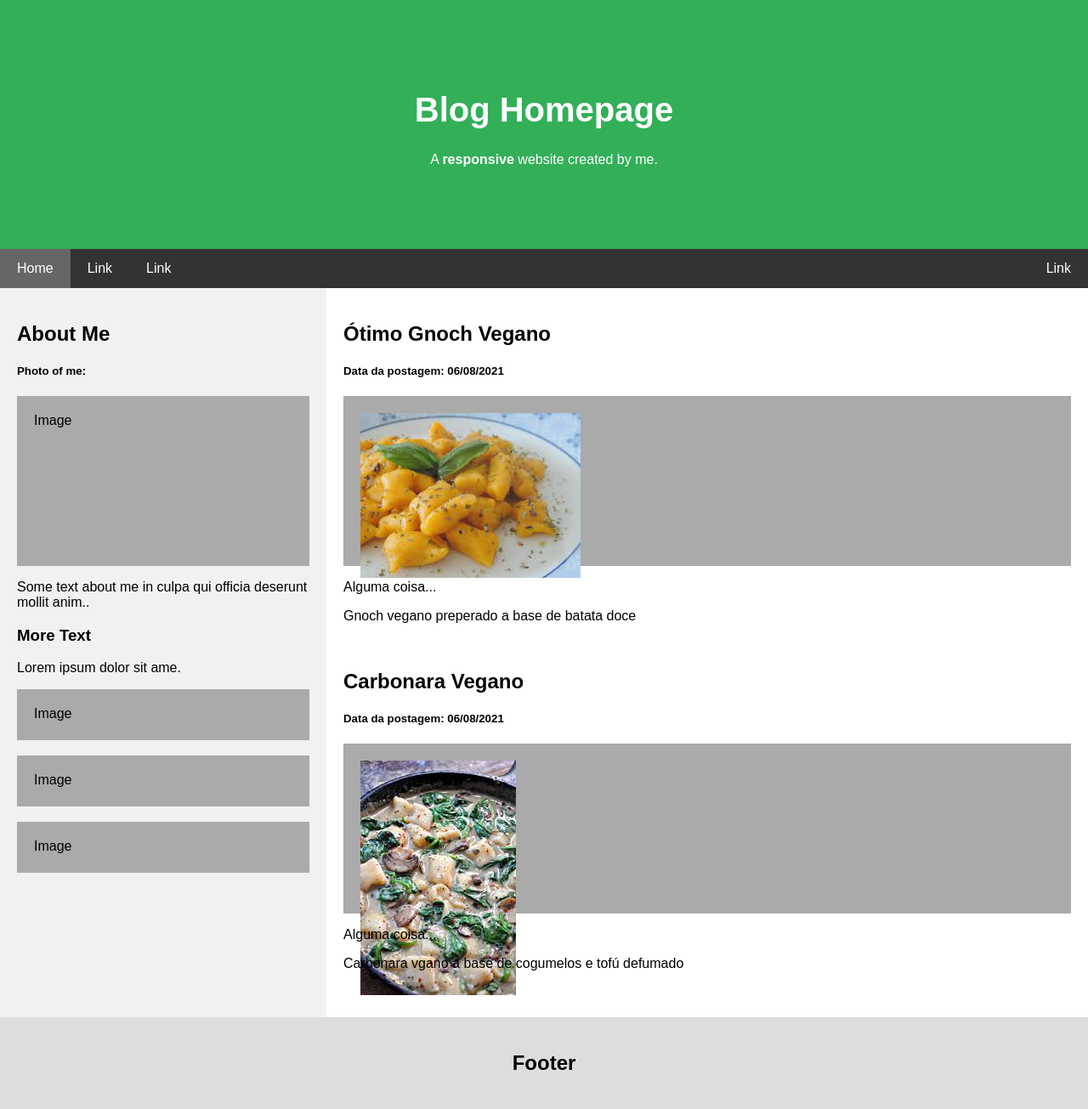
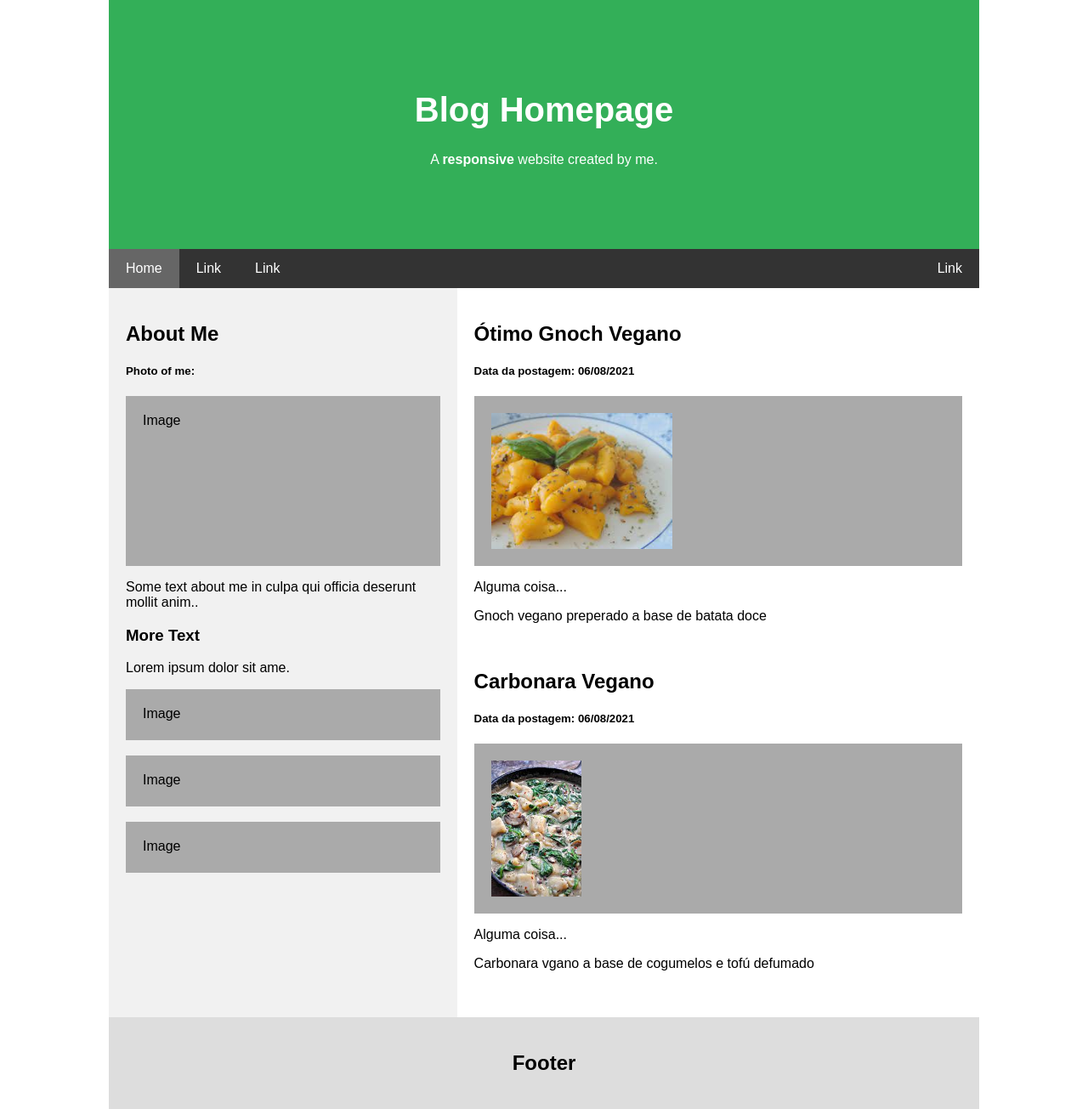
Before and after one commit to lucas1606/blog-infrastruture, a Flask app: page / in a window 1280 px wide. Shown: the whole page at 85% size. Run offline with Flask 2, Linux system fonts and the light colour scheme.

Commit message:
Added class "post-img" to the img tags in home page, and changed the side padding of the body tag with css3

```diff
--- a/static/css/home.css
+++ b/static/css/home.css
@@ -5,7 +5,7 @@
 /* Style the body */
 body {
   font-family: Arial, Helvetica, sans-serif;
-  margin: 0;
+  margin:0% 10%;
 }
 
 /* Header/logo Title */
@@ -69,16 +69,16 @@ body {
 /* Create two unequal columns that sits next to each other */
 /* Sidebar/left column */
 .side {
-  -ms-flex: 30%; /* IE10 */
-  flex: 30%;
+  -ms-flex: 40%; /* IE10 */
+  flex: 40%;
   background-color: #f1f1f1;
   padding: 20px;
 }
 
 /* Main column */
 .main {
-  -ms-flex: 70%; /* IE10 */
-  flex: 70%;
+  -ms-flex: 60%; /* IE10 */
+  flex: 60%;
   background-color: white;
   padding: 20px;
 }
@@ -97,6 +97,13 @@ body {
   background: #ddd;
 }
 
+.post-img{
+
+  max-height: 100%;
+  object-fit: contain;
+
+}
+
 /* Responsive layout - when the screen is less than 700px wide, make the two columns stack on top of each other instead of next to each other */
 @media screen and (max-width: 700px) {
   .row {
--- a/templates/home.html
+++ b/templates/home.html
@@ -5,7 +5,7 @@
   <h2>{{ post.titulo }}</h2>
   <h5>Data da postagem: {{ post.data }}</h5>
   <div class="fakeimg" style="height:200px;">
-    <img src="{{ post.imagem }}">
+    <img class="post-img" src="{{ post.imagem }}">
   </div>
   <p>Alguma coisa...</p>
   <p>{{ post.texto }}</p>
```
